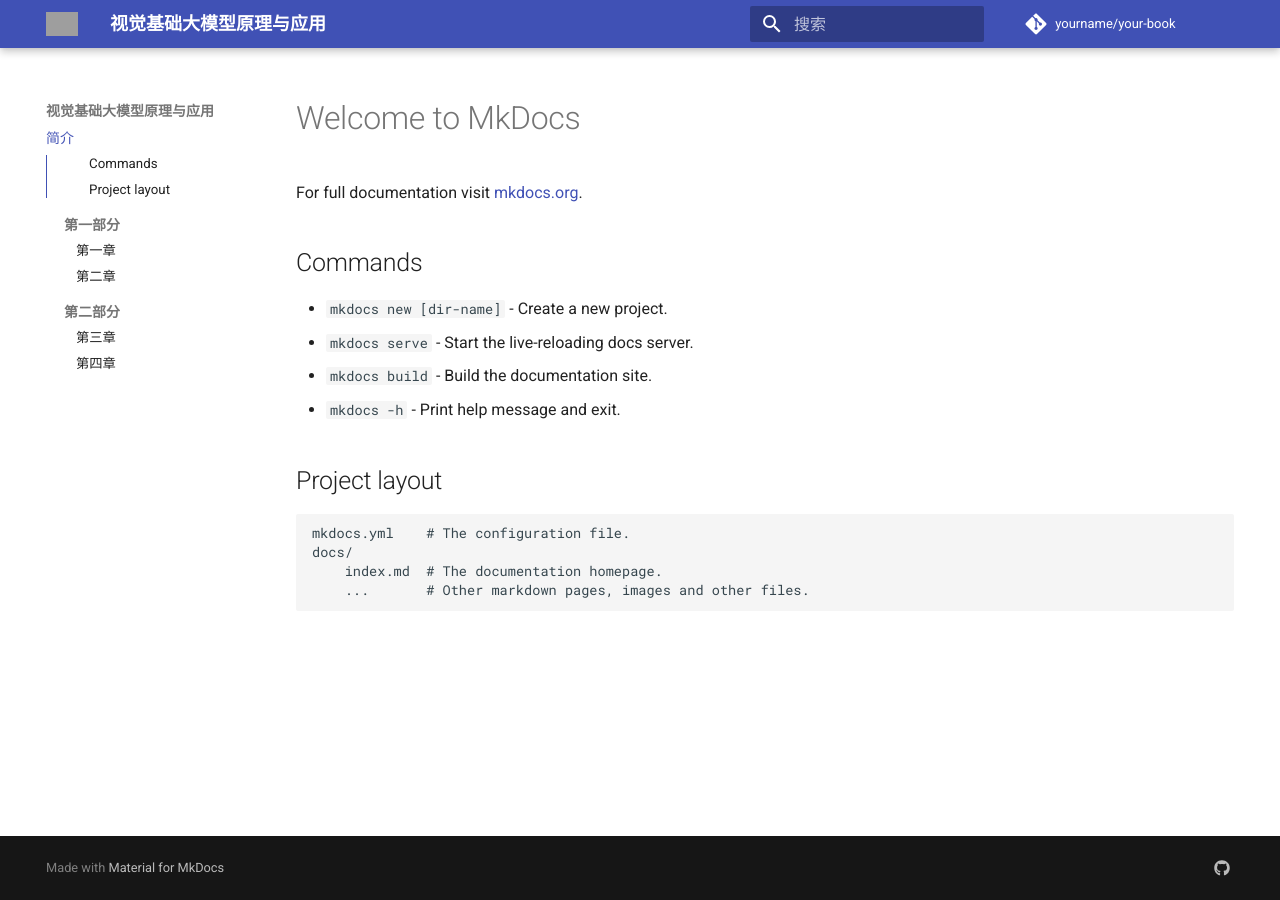
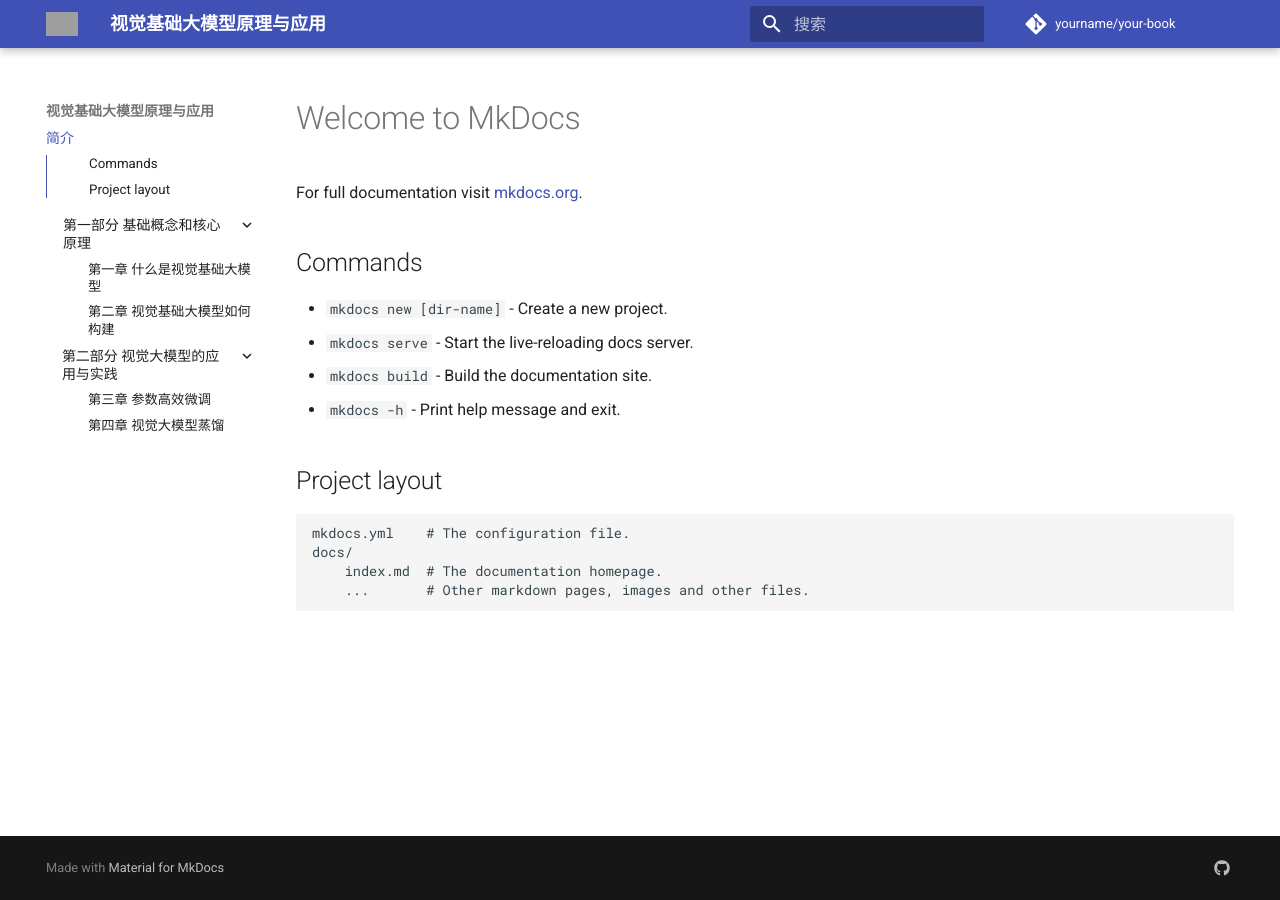
Before and after one commit to eriche2016/VFM_course, an MkDocs documentation site: the page built from docs/index.md, in a window 1280 px wide. Built offline with MkDocs 1.6.1 and Material for MkDocs 9.7.7, drawn with Linux system fonts in a browser that asks for light colours; comment, search, counter and statistics services are not loaded; grey boxes are pictures that could not be loaded.

Commit message:
update code

```diff
--- a/mkdocs.yml
+++ b/mkdocs.yml
@@ -9,7 +9,7 @@ theme:
   name: material
   language: zh
   features:
-    - navigation.sections
+    - navigation.expand
     - toc.integrate
   palette:
     primary: indigo
@@ -22,12 +22,12 @@ theme:
 
 nav:
   - 简介: index.md
-  - 第一部分:
-    - 第一章: part1/chapter1.md
-    - 第二章: part1/chapter2.md
-  - 第二部分:
-    - 第三章: part2/chapter3.md
-    - 第四章: part2/chapter4.md
+  - 第一部分 基础概念和核心原理:
+    - 第一章 什么是视觉基础大模型: part1/chapter1.md
+    - 第二章 视觉基础大模型如何构建: part1/chapter2.md
+  - 第二部分 视觉大模型的应用与实践:
+    - 第三章 参数高效微调: part2/chapter3.md
+    - 第四章 视觉大模型蒸馏: part2/chapter4.md
 
 plugins:
   - search
```
Also changed, not shown: 404.html (+15 -21 lines), index.html (+15 -21 lines), 6 other files.
